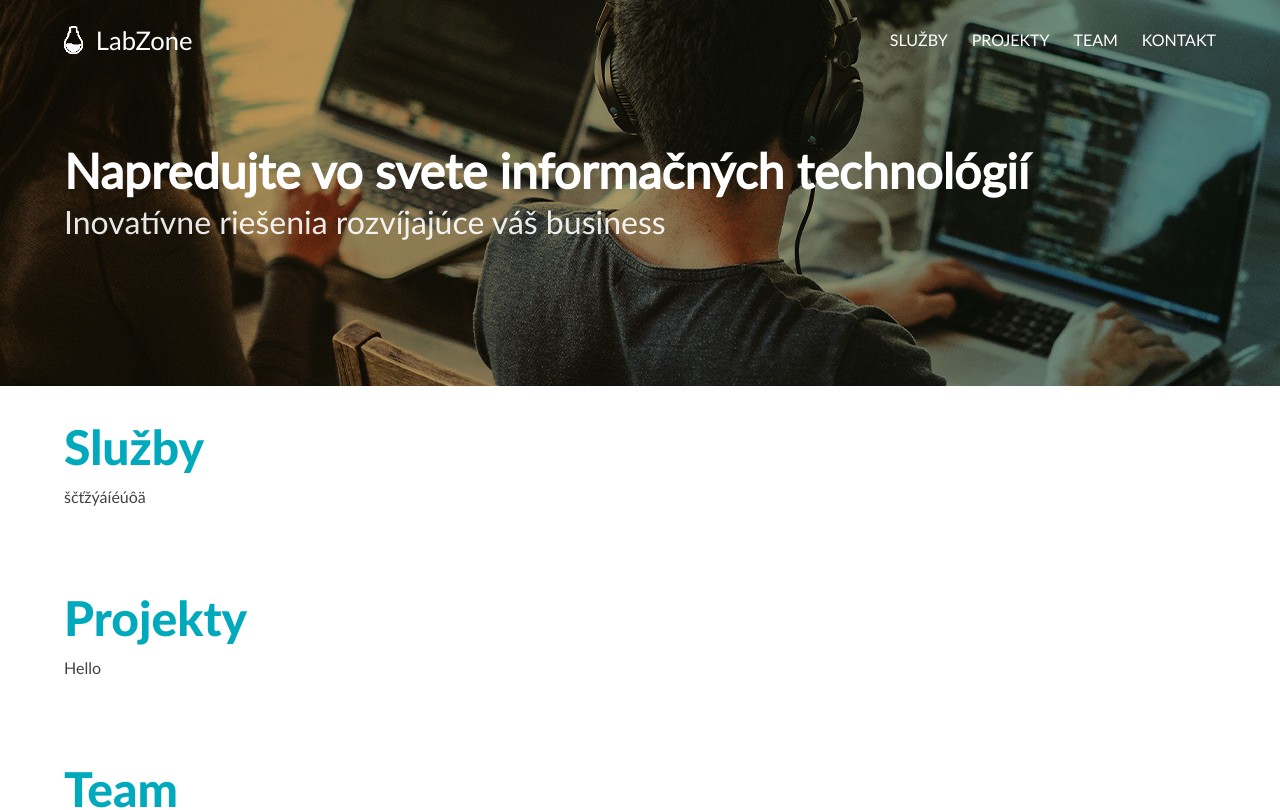
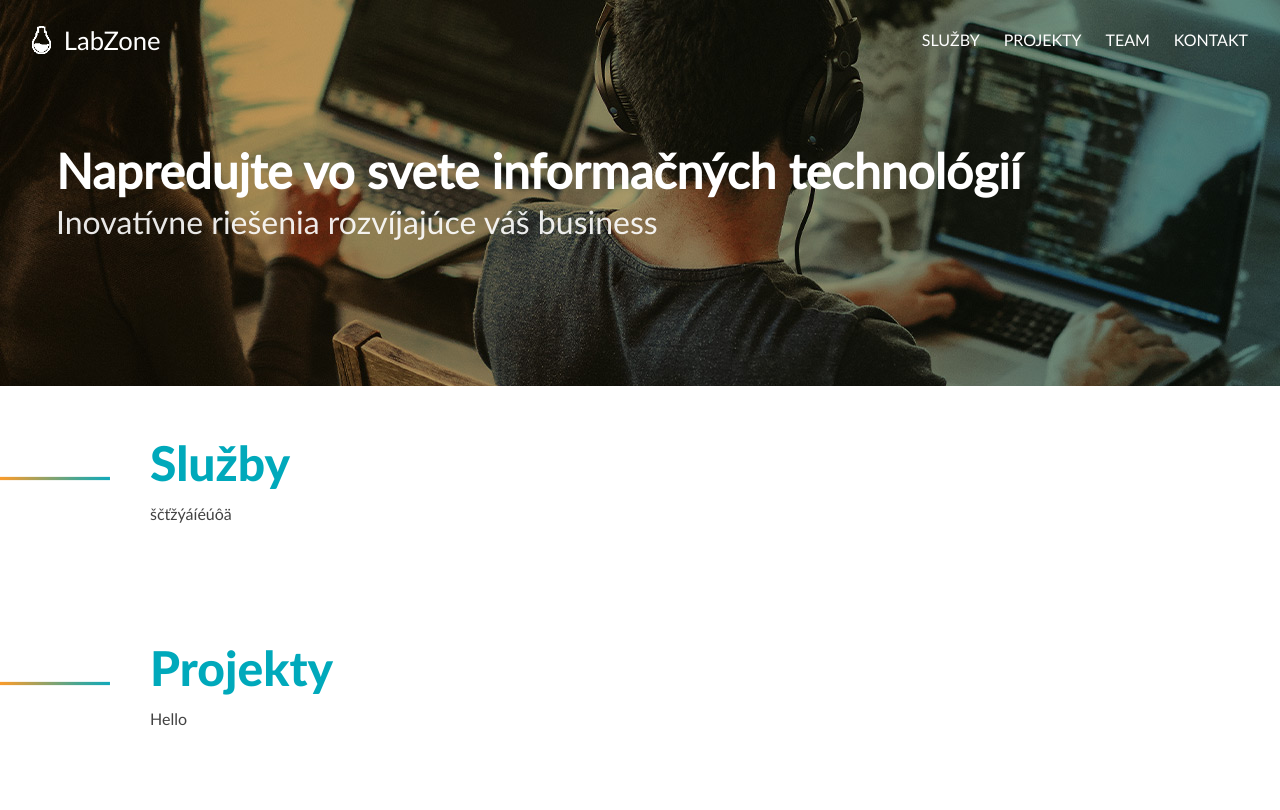
Before and after one commit to LabZoneSK/labzone-hp, a React (Create React App) app: page / in a window 1280 px wide. Shown: the top 810 px of the page. Built offline with nearby package versions, Linux system fonts and the light colour scheme.

Commit message:
Add divider to section.

```diff
--- a/src/App.js
+++ b/src/App.js
@@ -5,7 +5,6 @@ import NavBar from './common/NavBar'
 import Hero from './common/Hero'
 
 import Home from './home'
-import Section from './common/Section';
 
 class App extends Component {
   render () {
--- a/src/App.scss
+++ b/src/App.scss
@@ -28,7 +28,7 @@ body {
 }
 
 .labzone-footer {
-  background: linear-gradient(135deg, $lab-blue 0%,$lab-orange 100%);
+  background: linear-gradient(to right, $lab-blue 0%, #49A691 30%, #E59E37 90%, $lab-orange 100%);
   color: $light-color;
   padding: .5em;
 }
--- a/src/common/Hero.js
+++ b/src/common/Hero.js
@@ -8,7 +8,7 @@ const Hero = () => {
   return (
     <section className="hero is-info is-medium" style={heroStyle}>
       <div className="hero-body">
-        <div className="container">
+        <div className="container is-fluid">
           <h1 className="title is-1">Napredujte vo svete informačných technológií</h1>
           <h2 className="subtitle is-3">Inovatívne riešenia rozvíjajúce váš business</h2>
         </div>
--- a/src/common/NavBar.js
+++ b/src/common/NavBar.js
@@ -3,7 +3,7 @@ import React from 'react'
 const NavBar = () => {
   return (
     <nav class='navbar is-fixed-top is-transparent' role='navigation' aria-label='main navigation'>
-      <div className='container'>
+      <div className='container is-fluid'>
         <div class='navbar-brand'>
           <a class='navbar-item' href='https://bulma.io'>
             <img
--- a/src/common/Section.js
+++ b/src/common/Section.js
@@ -1,14 +1,15 @@
 import React from 'react'
+
+import divider from './divider.svg'
 
 import './Section.scss'
 const Section = ({ title, children }) => {
   console.log(children)
   return (
-    <section className='App section'>
-      <div className='container'>
-        <h1 className='section-title'>{title}</h1>
-        {children}
-      </div>
+    <section className='lab-section'>
+      <h1 className='lab-section-title'>{title}</h1>
+      <img src={divider} className='lab-section-divider' />
+      <div className='lab-section-content'>{children}</div>
     </section>
   )
 }
--- a/src/common/Section.scss
+++ b/src/common/Section.scss
@@ -1,9 +1,22 @@
 @import '../styles/colors';
 
-.section-title {
+.lab-section {
+  padding: 4em 0;
+}
+.lab-section-title {
   color: $lab-blue;
   font-family: 'Lato-Heavy';
   font-size: 3em;
   font-weight: 700;
-  margin-bottom: .5em;
+  padding: 0 150px;
 }
+
+.lab-section-content {
+  padding: 0 150px;
+}
+.lab-section-divider {
+  height: 7px;
+  position: relative;
+  top: -.8em;
+  width: 110px;
+}
```
Also changed, not shown: src/common/divider.svg (added).
